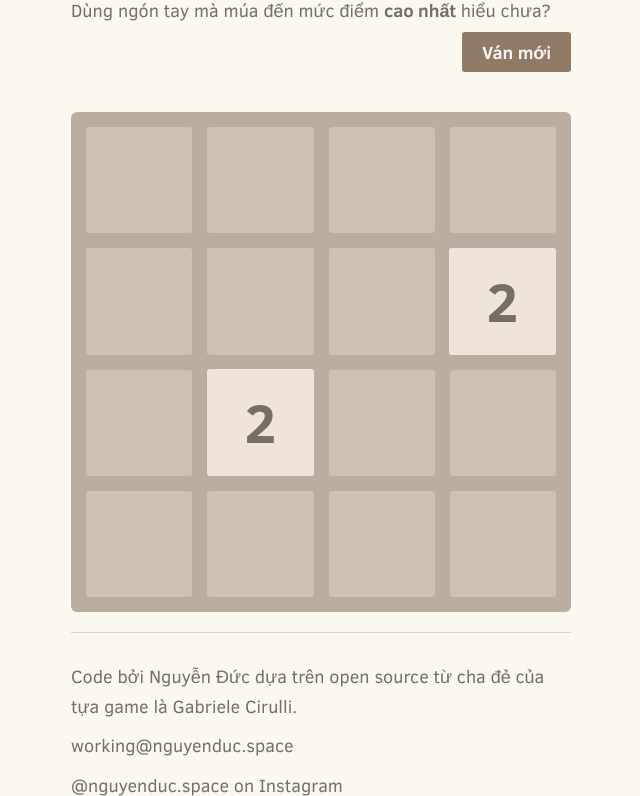
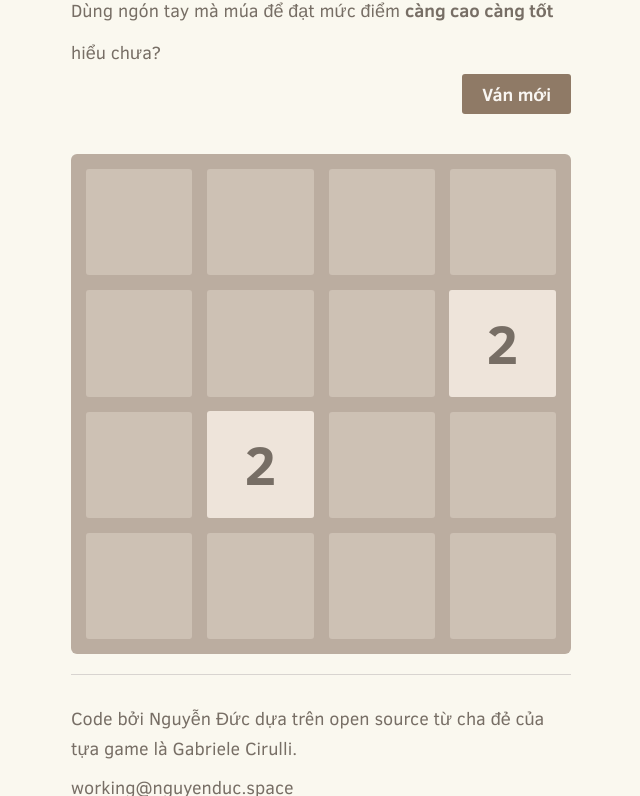
Before and after one commit to nguyenducspace/play2048, a plain HTML site: page index.html in a window 1280 px wide. Shown: the part 202-998 px from the top of the page, without its empty margins (319-959 px from the left). Drawn offline with Linux system fonts and the light colour scheme.

Commit message:
Update index.html

```diff
--- a/index.html
+++ b/index.html
@@ -27,7 +27,7 @@
     </div>
 
     <div class="above-game">
-      <p class="game-intro">Dùng ngón tay mà múa đến mức điểm <strong>cao nhất</strong> hiểu chưa?</p>
+      <p class="game-intro">Dùng ngón tay mà múa để đạt mức điểm <strong>càng cao càng tốt</strong> hiểu chưa?</p>
       <a class="restart-button">Ván mới</a>
     </div>
 
```
